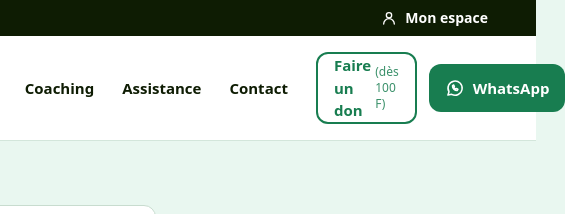
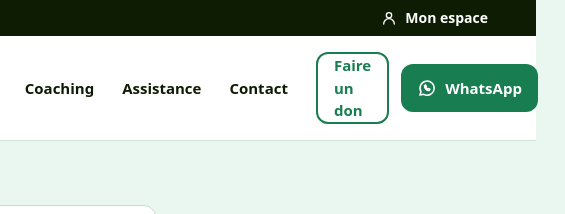
Before and after one commit to hackdave21/ezerhome_frontend, a website built with Vite: page pages/auth/otp.html in a window 1280 px wide. Shown: the top 214 px of the page, 744-1309 px from the left, 565 px wide, since content can reach past the window. Built offline with nearby package versions, Linux system fonts and the light colour scheme.

Commit message:
dès 100f retiré

```diff
--- a/assets/js/layout.js
+++ b/assets/js/layout.js
@@ -90,7 +90,7 @@
           '<nav aria-label="Navigation principale" class="hidden lg:flex items-center gap-1">' + navDesktop + '</nav>' +
 
           '<div class="hidden lg:flex items-center gap-3">' +
-            (showDon ? '<a href="' + B + 'pages/dons/don.html" class="inline-flex items-center justify-center min-h-[44px] px-4 rounded-ezer border-2 border-ezer-green text-ezer-green font-semibold text-[15px] hover:bg-ezer-green hover:text-white transition-colors">Faire un don <span class="text-xs ml-1 font-normal opacity-85">(dès 100 F)</span></a>' : '') +
+            (showDon ? '<a href="' + B + 'pages/dons/don.html" class="inline-flex items-center justify-center min-h-[44px] px-4 rounded-ezer border-2 border-ezer-green text-ezer-green font-semibold text-[15px] hover:bg-ezer-green hover:text-white transition-colors">Faire un don</a>' : '') +
             '<a href="https://wa.me/22898135757" target="_blank" rel="noopener" class="inline-flex items-center gap-2 min-h-[48px] px-4 rounded-ezer bg-ezer-green text-white font-semibold text-[15px] hover:bg-ezer-green-dark transition-colors">' + ICON.chat + 'WhatsApp</a>' +
           '</div>' +
 
@@ -173,7 +173,6 @@
           '</div>' +
           '<div class="border-t border-ezer-green-borderLight pt-6 flex flex-wrap items-center justify-between gap-4 text-[13px] text-ezer-muted">' +
             '<p>© 2026 Ezer Home · Accompagnement · Assistance · Formation</p>' +
-            '<a href="' + B + 'index.html" class="text-ezer-green font-semibold hover:underline">Plan du prototype</a>' +
           '</div>' +
         '</div>' +
       '</footer>';
```
Also changed, not shown: index.html (+1 -1 lines).
